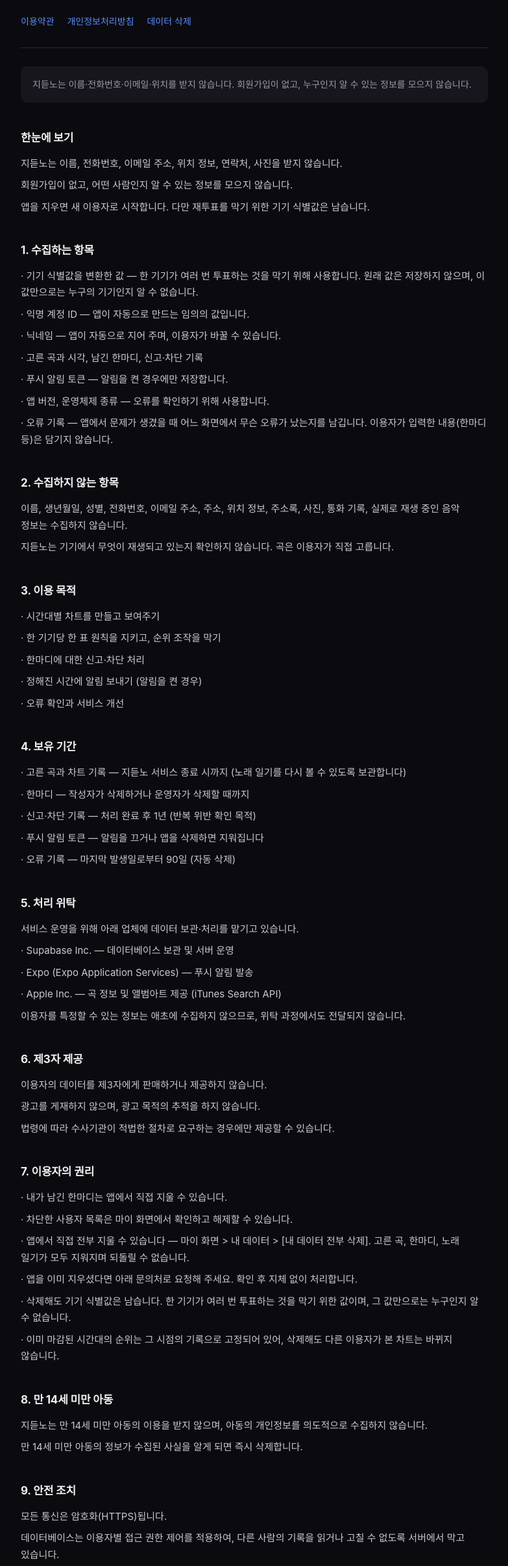
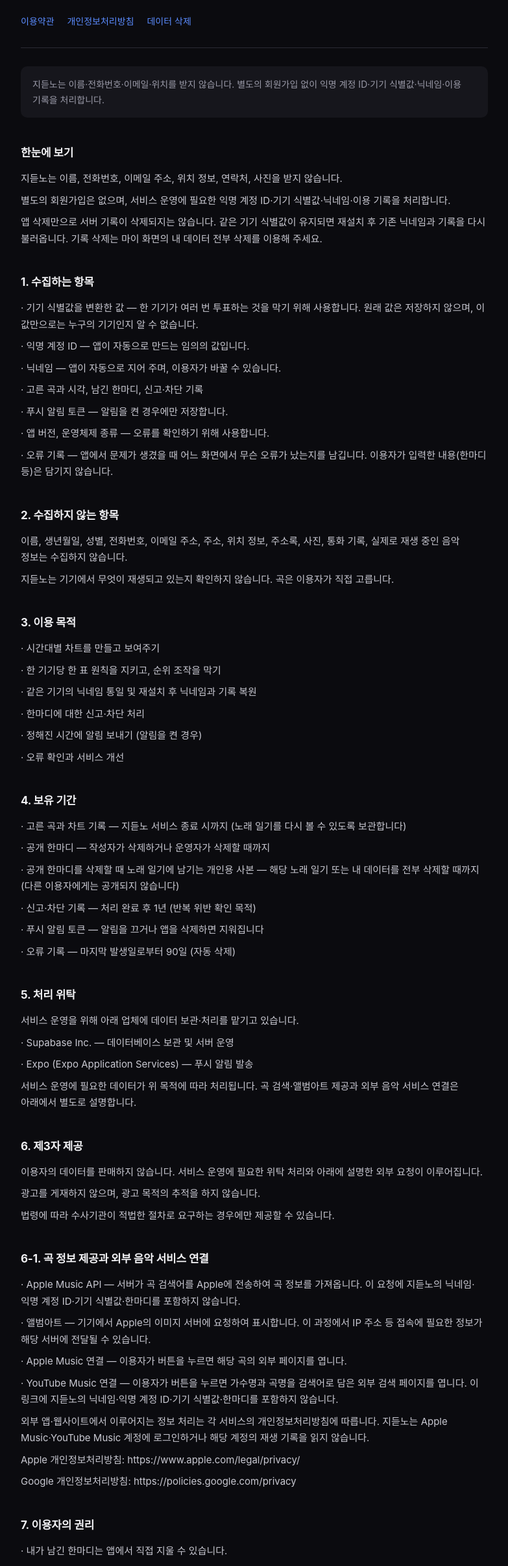
Before and after one commit to KINGTAEHEE/jideutno-legal, a plain HTML site: page privacy.html in a window 1280 px wide. Shown: the part 142-2552 px from the top of the page at 65% size, without its empty margins (248-1031 px from the left). Drawn offline with Linux system fonts and the light colour scheme.

Commit message:
Update legal pages for 1.0.2

```diff
--- a/privacy.html
+++ b/privacy.html
@@ -48,13 +48,13 @@
       </nav>
     </header>
 
-    <p class="intro">지듣노는 이름·전화번호·이메일·위치를 받지 않습니다. 회원가입이 없고, 누구인지 알 수 있는 정보를 모으지 않습니다.</p>
+    <p class="intro">지듣노는 이름·전화번호·이메일·위치를 받지 않습니다. 별도의 회원가입 없이 익명 계정 ID·기기 식별값·닉네임·이용 기록을 처리합니다.</p>
 
       <section>
         <h2>한눈에 보기</h2>
         <p>지듣노는 이름, 전화번호, 이메일 주소, 위치 정보, 연락처, 사진을 받지 않습니다.</p>
-        <p>회원가입이 없고, 어떤 사람인지 알 수 있는 정보를 모으지 않습니다.</p>
-        <p>앱을 지우면 새 이용자로 시작합니다. 다만 재투표를 막기 위한 기기 식별값은 남습니다.</p>
+        <p>별도의 회원가입은 없으며, 서비스 운영에 필요한 익명 계정 ID·기기 식별값·닉네임·이용 기록을 처리합니다.</p>
+        <p>앱 삭제만으로 서버 기록이 삭제되지는 않습니다. 같은 기기 식별값이 유지되면 재설치 후 기존 닉네임과 기록을 다시 불러옵니다. 기록 삭제는 마이 화면의 내 데이터 전부 삭제를 이용해 주세요.</p>
       </section>
       <section>
         <h2>1. 수집하는 항목</h2>
@@ -75,6 +75,7 @@
         <h2>3. 이용 목적</h2>
         <p>· 시간대별 차트를 만들고 보여주기</p>
         <p>· 한 기기당 한 표 원칙을 지키고, 순위 조작을 막기</p>
+        <p>· 같은 기기의 닉네임 통일 및 재설치 후 닉네임과 기록 복원</p>
         <p>· 한마디에 대한 신고·차단 처리</p>
         <p>· 정해진 시간에 알림 보내기 (알림을 켠 경우)</p>
         <p>· 오류 확인과 서비스 개선</p>
@@ -82,7 +83,8 @@
       <section>
         <h2>4. 보유 기간</h2>
         <p>· 고른 곡과 차트 기록 — 지듣노 서비스 종료 시까지 (노래 일기를 다시 볼 수 있도록 보관합니다)</p>
-        <p>· 한마디 — 작성자가 삭제하거나 운영자가 삭제할 때까지</p>
+        <p>· 공개 한마디 — 작성자가 삭제하거나 운영자가 삭제할 때까지</p>
+        <p>· 공개 한마디를 삭제할 때 노래 일기에 남기는 개인용 사본 — 해당 노래 일기 또는 내 데이터를 전부 삭제할 때까지 (다른 이용자에게는 공개되지 않습니다)</p>
         <p>· 신고·차단 기록 — 처리 완료 후 1년 (반복 위반 확인 목적)</p>
         <p>· 푸시 알림 토큰 — 알림을 끄거나 앱을 삭제하면 지워집니다</p>
         <p>· 오류 기록 — 마지막 발생일로부터 90일 (자동 삭제)</p>
@@ -92,14 +94,23 @@
         <p>서비스 운영을 위해 아래 업체에 데이터 보관·처리를 맡기고 있습니다.</p>
         <p>· Supabase Inc. — 데이터베이스 보관 및 서버 운영</p>
         <p>· Expo (Expo Application Services) — 푸시 알림 발송</p>
-        <p>· Apple Inc. — 곡 정보 및 앨범아트 제공 (iTunes Search API)</p>
-        <p>이용자를 특정할 수 있는 정보는 애초에 수집하지 않으므로, 위탁 과정에서도 전달되지 않습니다.</p>
+        <p>서비스 운영에 필요한 데이터가 위 목적에 따라 처리됩니다. 곡 검색·앨범아트 제공과 외부 음악 서비스 연결은 아래에서 별도로 설명합니다.</p>
       </section>
       <section>
         <h2>6. 제3자 제공</h2>
-        <p>이용자의 데이터를 제3자에게 판매하거나 제공하지 않습니다.</p>
+        <p>이용자의 데이터를 판매하지 않습니다. 서비스 운영에 필요한 위탁 처리와 아래에 설명한 외부 요청이 이루어집니다.</p>
         <p>광고를 게재하지 않으며, 광고 목적의 추적을 하지 않습니다.</p>
         <p>법령에 따라 수사기관이 적법한 절차로 요구하는 경우에만 제공할 수 있습니다.</p>
+      </section>
+      <section>
+        <h2>6-1. 곡 정보 제공과 외부 음악 서비스 연결</h2>
+        <p>· Apple Music API — 서버가 곡 검색어를 Apple에 전송하여 곡 정보를 가져옵니다. 이 요청에 지듣노의 닉네임·익명 계정 ID·기기 식별값·한마디를 포함하지 않습니다.</p>
+        <p>· 앨범아트 — 기기에서 Apple의 이미지 서버에 요청하여 표시합니다. 이 과정에서 IP 주소 등 접속에 필요한 정보가 해당 서버에 전달될 수 있습니다.</p>
+        <p>· Apple Music 연결 — 이용자가 버튼을 누르면 해당 곡의 외부 페이지를 엽니다.</p>
+        <p>· YouTube Music 연결 — 이용자가 버튼을 누르면 가수명과 곡명을 검색어로 담은 외부 검색 페이지를 엽니다. 이 링크에 지듣노의 닉네임·익명 계정 ID·기기 식별값·한마디를 포함하지 않습니다.</p>
+        <p>외부 앱·웹사이트에서 이루어지는 정보 처리는 각 서비스의 개인정보처리방침에 따릅니다. 지듣노는 Apple Music·YouTube Music 계정에 로그인하거나 해당 계정의 재생 기록을 읽지 않습니다.</p>
+        <p>Apple 개인정보처리방침: https://www.apple.com/legal/privacy/</p>
+        <p>Google 개인정보처리방침: https://policies.google.com/privacy</p>
       </section>
       <section>
         <h2>7. 이용자의 권리</h2>
@@ -124,7 +135,7 @@
     <footer>
       운영: 지듣노 운영팀<br>
       문의: <a href="mailto:thk919@naver.com">thk919@naver.com</a><br>
-      시행일: 2026년 8월 12일
+      시행일: 2026년 9월 9일
     </footer>
   </div>
 </body>
```
Also changed, not shown: delete.html (+1 -1 lines), terms.html (+10 -5 lines).
